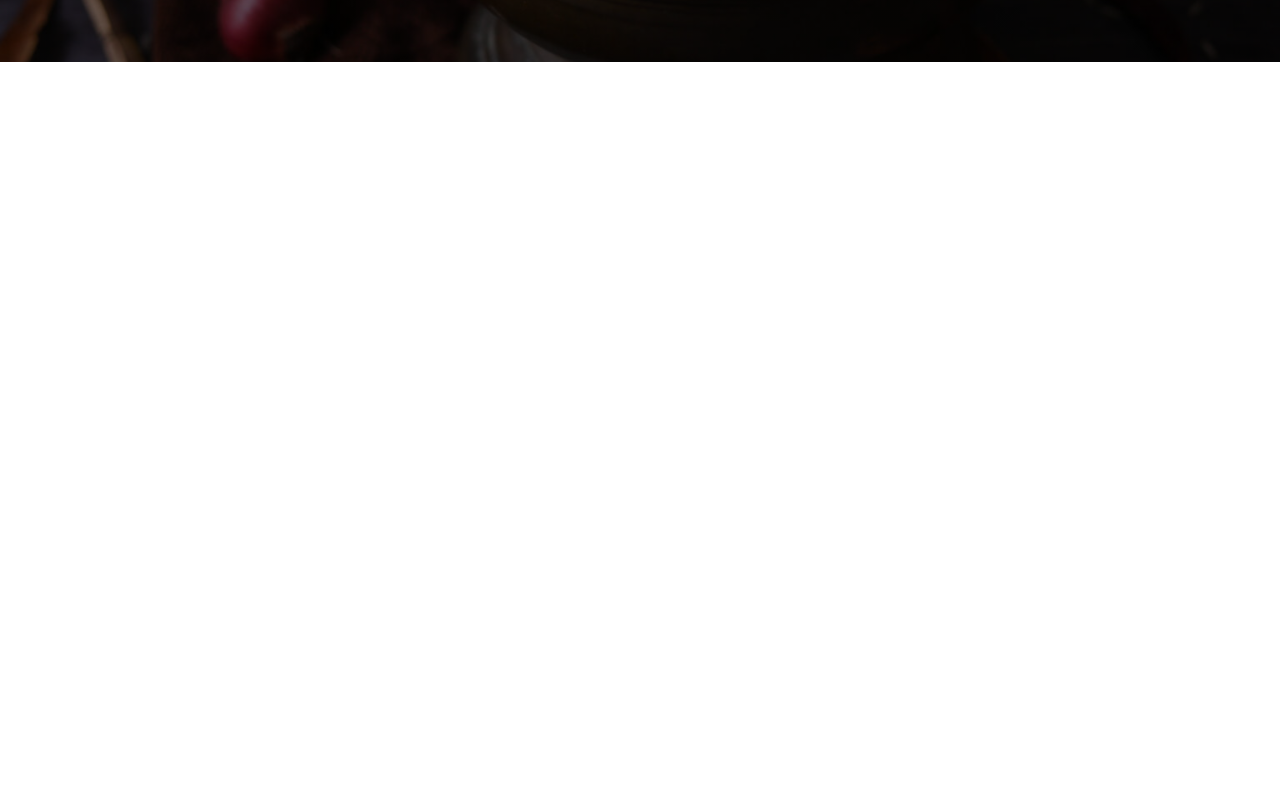
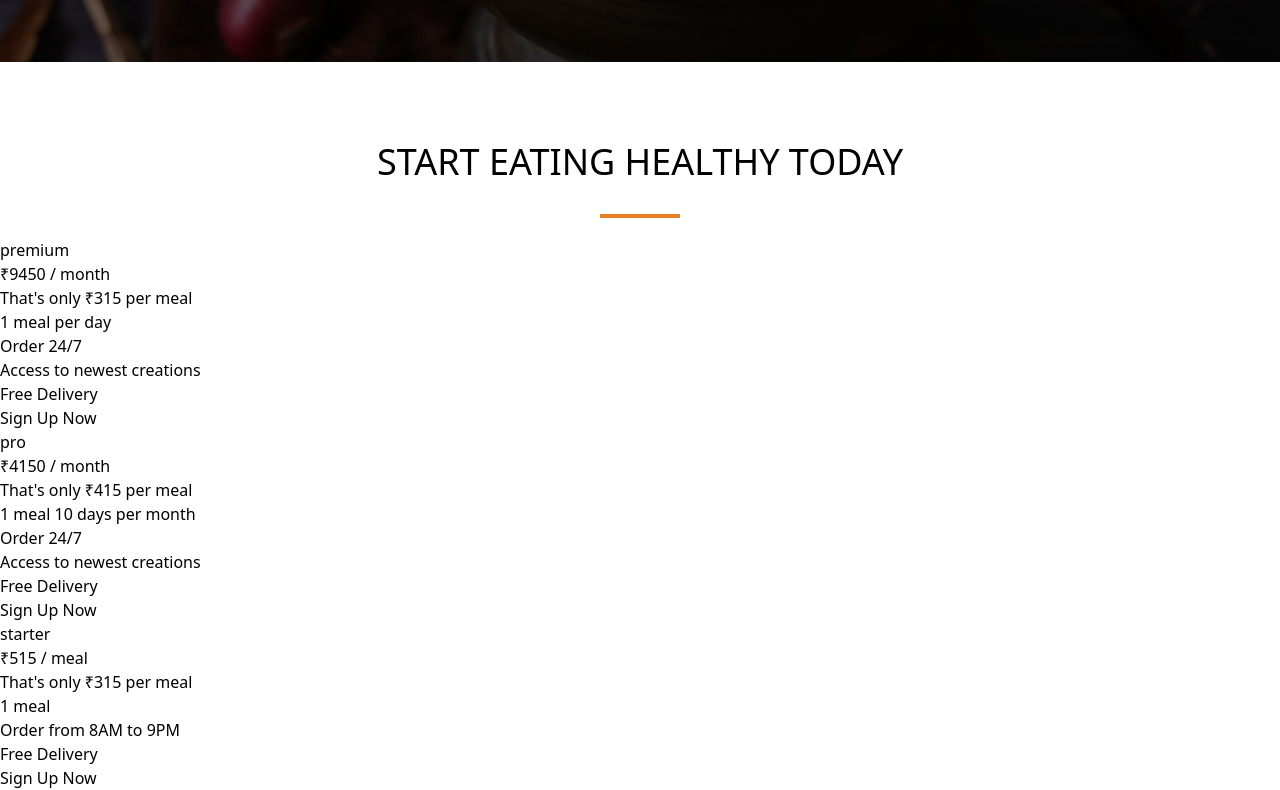
Before and after one commit to barnwalp/rasoi, a React (Create React App) app: page / in a window 1280 px wide. Shown: the part 3389-4179 px from the top of the page. Before the commit the page ends 3451 px from the top, so only its background shows below. Built offline with nearby package versions, Linux system fonts and the light colour scheme.

Commit message:
feat/importing sign in data in react app

```diff
--- a/src/App.js
+++ b/src/App.js
@@ -4,6 +4,7 @@ import { BsFillPersonFill } from 'react-icons/bs';
 import { AiOutlineTwitter } from 'react-icons/ai';
 import logo from './assets/rasoi_logo.png';
 import locations from './assets/citi-data';
+import signUpData from './assets/sign-up-data.js';
 import { BiInfinite } from "react-icons/bi";
 import { BiAlarm } from "react-icons/bi";
 import { BiCheckCircle } from "react-icons/bi";
@@ -50,6 +51,25 @@ const App = () => {
 					<p className="mb-6 text-xl font-light mt-1 text-primary">< AiOutlineTwitter className="inline text-primary mr-2" />{city.twitterHandle}</p>
 				</div>
 			</div>
+		)
+	})
+
+	const signUp = signUpData.map((signUpPlan) => {
+		return (
+			<>
+				<div>
+					<h3>{signUpPlan.plan}</h3>
+					<h3>{signUpPlan.rate}</h3>
+					<p>{signUpPlan.ratePerMeal}</p>
+				</div>
+				<div>
+					<p>{signUpPlan.frequency}</p>
+					<p>{signUpPlan.orderTime}</p>
+					<p>{signUpPlan.access ? "Access to newest creations" : ""}</p>
+					<p>Free Delivery</p>
+				</div>
+				<a href="#">Sign Up Now</a>
+			</>
 		)
 	})
 
@@ -198,24 +218,29 @@ const App = () => {
 					<div class="text-xl italic mr-6 mb-16">
 						<blockquote>
 							Rasoi is just awesome! I just launched a startup which leaves me with no time for cooking, so Rasoi is a life-saver. Now that I got used to it, I couldn't live without my daily meals!
-								<cite className="mt-6 block"><img className="rounded-full w-16 h-16 object-cover inline-block"  src={aparna} alt="Customer_1" />Aparna Kulkarni</cite>
+								<cite className="mt-6 block"><img className="rounded-full w-16 h-16 object-cover inline-block"  src={aparna} alt="Customer_1" />  Aparna Kulkarni</cite>
 						</blockquote>
 					</div>
 					<div class="text-xl italic mr-6 mb-16">
 						<blockquote>
 							Inexpensive, healthy and great meals, delivered right to my home. We have lots of food delivery here in Delhi, but no one comes even close to Rasoi. Me and my family are so in love!
-								<cite className="mt-6 block"><img className="rounded-full w-16 h-16 object-cover inline-block"  src={priya} alt="Customer_2" />Priya Ranjan</cite>
+								<cite className="mt-6 block"><img className="rounded-full w-16 h-16 object-cover inline-block"  src={priya} alt="Customer_2" />  Priya Ranjan</cite>
 						</blockquote>
 					</div>
 					<div class="text-xl italic mr-6 mb-16">
 						<blockquote>
 							I was looking for a quick and easy food delivery service in Mumbai. I tried a lot of them and ended up with Rasoi. Best food delivery service in Hiranandani. Keep up the great work!
-								<cite className="mt-6 block"><img className="rounded-full w-16 h-16 object-cover inline-block" src={rashmi} alt="Customer_3" />Rashmi Jhawar</cite>
+								<cite className="mt-6 block"><img className="rounded-full w-16 h-16 object-cover inline-block" src={rashmi} alt="Customer_3" />  Rashmi Jhawar</cite>
 						</blockquote>
 					</div>
 				</div>
 			</section>
-
+			<section>
+				<h2 className="relative pt-10 mb-14 uppercase mt-10 font-light text-4xl text-center after:absolute after:content-[''] after:w-20 after:h-1 after:bg-primary after:mx-auto after:left-0 after:right-0 after:top-28">
+						Start Eating Healthy Today
+				</h2>
+				{ signUp }
+			</section>
 		</Fragment>
   );
 }
--- /dev/null
+++ b/src/assets/sign-up-data.js
@@ -0,0 +1,28 @@
+const signUpData = [
+	{
+		plan: 'premium',
+		rate: '₹9450 / month',
+		ratePerMeal: "That's only ₹315 per meal",
+		frequency: '1 meal per day',
+		orderTime: 'Order 24/7',
+		access: true,
+	},
+	{
+		plan: 'pro',
+		rate: '₹4150 / month',
+		ratePerMeal: "That's only ₹415 per meal",
+		frequency: '1 meal 10 days per month',
+		orderTime: 'Order 24/7',
+		access: true,
+	},
+	{
+		plan: 'starter',
+		rate: '₹515 / meal',
+		ratePerMeal: "That's only ₹315 per meal",
+		frequency: '1 meal',
+		orderTime: 'Order from 8AM to 9PM',
+		access: false,
+	},
+]
+
+export default signUpData;
```
